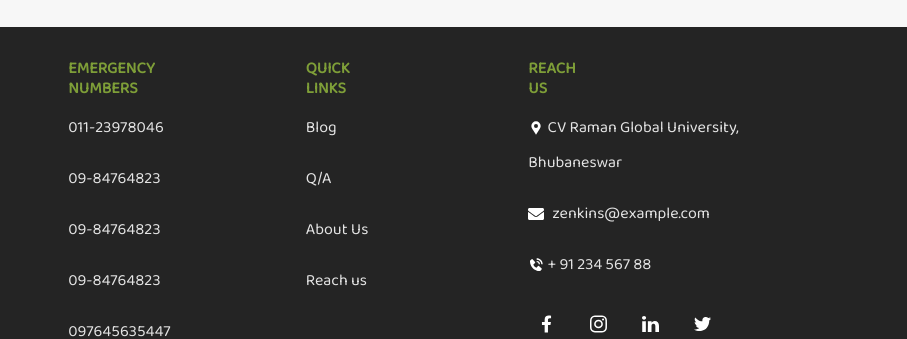
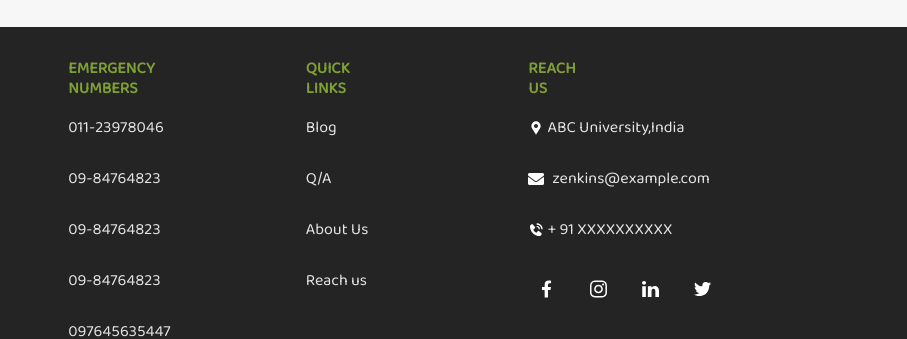
Before and after one commit to Ekta1902/Covid.github.io, a plain HTML site: page ppe.html in a window 1280 px wide. Shown: the part 1111-1450 px from the top of the page, 373-1280 px from the left. Drawn offline with nearby package versions, Linux system fonts and the light colour scheme.

Commit message:
Update ppe.html

```diff
--- a/ppe.html
+++ b/ppe.html
@@ -201,11 +201,11 @@
         <h6 class="text-uppercase font-weight-bold">Reach <br> Us</h6>
 
         <p>
-          <span class=" mr-0"><svg xmlns="http://www.w3.org/2000/svg" xmlns:xlink="http://www.w3.org/1999/xlink" aria-hidden="true" focusable="false" width="1em" height="1em" style="-ms-transform: rotate(360deg); -webkit-transform: rotate(360deg); transform: rotate(360deg);" preserveAspectRatio="xMidYMid meet" viewBox="0 0 24 24"><path d="M19 9A7 7 0 1 0 5 9c0 1.387.41 2.677 1.105 3.765h-.008C8.457 16.46 12 22 12 22l5.903-9.235h-.007A6.98 6.98 0 0 0 19 9zm-7 3a3 3 0 1 1 0-6a3 3 0 0 1 0 6z" fill="white"/></svg></span> CV Raman Global University, Bhubaneswar</p>
+          <span class=" mr-0"><svg xmlns="http://www.w3.org/2000/svg" xmlns:xlink="http://www.w3.org/1999/xlink" aria-hidden="true" focusable="false" width="1em" height="1em" style="-ms-transform: rotate(360deg); -webkit-transform: rotate(360deg); transform: rotate(360deg);" preserveAspectRatio="xMidYMid meet" viewBox="0 0 24 24"><path d="M19 9A7 7 0 1 0 5 9c0 1.387.41 2.677 1.105 3.765h-.008C8.457 16.46 12 22 12 22l5.903-9.235h-.007A6.98 6.98 0 0 0 19 9zm-7 3a3 3 0 1 1 0-6a3 3 0 0 1 0 6z" fill="white"/></svg></span> ABC University,India</p>
         <p>
           <span class="mr-2"><svg xmlns="http://www.w3.org/2000/svg" xmlns:xlink="http://www.w3.org/1999/xlink" aria-hidden="true" focusable="false" width="1em" height="1em" style="-ms-transform: rotate(360deg); -webkit-transform: rotate(360deg); transform: rotate(360deg);" preserveAspectRatio="xMidYMid meet" viewBox="0 0 512 512"><path d="M502.3 190.8c3.9-3.1 9.7-.2 9.7 4.7V400c0 26.5-21.5 48-48 48H48c-26.5 0-48-21.5-48-48V195.6c0-5 5.7-7.8 9.7-4.7c22.4 17.4 52.1 39.5 154.1 113.6c21.1 15.4 56.7 47.8 92.2 47.6c35.7.3 72-32.8 92.3-47.6c102-74.1 131.6-96.3 154-113.7zM256 320c23.2.4 56.6-29.2 73.4-41.4c132.7-96.3 142.8-104.7 173.4-128.7c5.8-4.5 9.2-11.5 9.2-18.9v-19c0-26.5-21.5-48-48-48H48C21.5 64 0 85.5 0 112v19c0 7.4 3.4 14.3 9.2 18.9c30.6 23.9 40.7 32.4 173.4 128.7c16.8 12.2 50.2 41.8 73.4 41.4z" fill="white"/></svg></span>zenkins@example.com</p>
         <p>
-          <span class=" mr-0"><svg xmlns="http://www.w3.org/2000/svg" xmlns:xlink="http://www.w3.org/1999/xlink" aria-hidden="true" focusable="false" width="1em" height="1em" style="-ms-transform: rotate(360deg); -webkit-transform: rotate(360deg); transform: rotate(360deg);" preserveAspectRatio="xMidYMid meet" viewBox="0 0 24 24"><path d="M20 10.999h2C22 5.869 18.127 2 12.99 2v2C17.052 4 20 6.943 20 10.999z" fill="white"/><path d="M13 8c2.103 0 3 .897 3 3h2c0-3.225-1.775-5-5-5v2zm3.422 5.443a1.001 1.001 0 0 0-1.391.043l-2.393 2.461c-.576-.11-1.734-.471-2.926-1.66c-1.192-1.193-1.553-2.354-1.66-2.926l2.459-2.394a1 1 0 0 0 .043-1.391L6.859 3.513a1 1 0 0 0-1.391-.087l-2.17 1.861a1 1 0 0 0-.29.649c-.015.25-.301 6.172 4.291 10.766C11.305 20.707 16.323 21 17.705 21c.202 0 .326-.006.359-.008a.992.992 0 0 0 .648-.291l1.86-2.171a1 1 0 0 0-.086-1.391l-4.064-3.696z" fill="white"/></svg></span> + 91 234 567 88</p>
+          <span class=" mr-0"><svg xmlns="http://www.w3.org/2000/svg" xmlns:xlink="http://www.w3.org/1999/xlink" aria-hidden="true" focusable="false" width="1em" height="1em" style="-ms-transform: rotate(360deg); -webkit-transform: rotate(360deg); transform: rotate(360deg);" preserveAspectRatio="xMidYMid meet" viewBox="0 0 24 24"><path d="M20 10.999h2C22 5.869 18.127 2 12.99 2v2C17.052 4 20 6.943 20 10.999z" fill="white"/><path d="M13 8c2.103 0 3 .897 3 3h2c0-3.225-1.775-5-5-5v2zm3.422 5.443a1.001 1.001 0 0 0-1.391.043l-2.393 2.461c-.576-.11-1.734-.471-2.926-1.66c-1.192-1.193-1.553-2.354-1.66-2.926l2.459-2.394a1 1 0 0 0 .043-1.391L6.859 3.513a1 1 0 0 0-1.391-.087l-2.17 1.861a1 1 0 0 0-.29.649c-.015.25-.301 6.172 4.291 10.766C11.305 20.707 16.323 21 17.705 21c.202 0 .326-.006.359-.008a.992.992 0 0 0 .648-.291l1.86-2.171a1 1 0 0 0-.086-1.391l-4.064-3.696z" fill="white"/></svg></span> + 91 XXXXXXXXXX</p>
 
             <div class="d-flex socialiconss social">
               <a href=""> <svg xmlns="http://www.w3.org/2000/svg" xmlns:xlink="http://www.w3.org/1999/xlink" aria-hidden="true" focusable="false" width="2em" height="2em" style="-ms-transform: rotate(360deg); -webkit-transform: rotate(360deg); transform: rotate(360deg);" preserveAspectRatio="xMidYMid meet" viewBox="0 0 32 32"><path d="M23.446 18l.889-5.791h-5.557V8.451c0-1.584.776-3.129 3.265-3.129h2.526V.392S22.277.001 20.085.001c-4.576 0-7.567 2.774-7.567 7.795v4.414H7.431v5.791h5.087v14h6.26v-14z" fill="white"/></svg>
```
